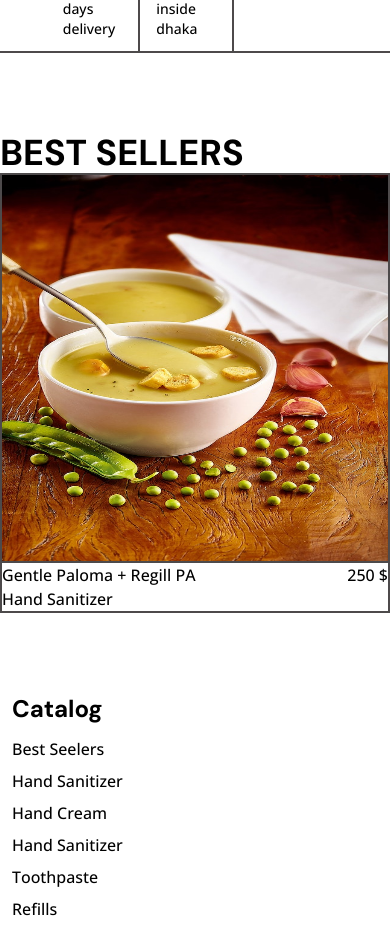
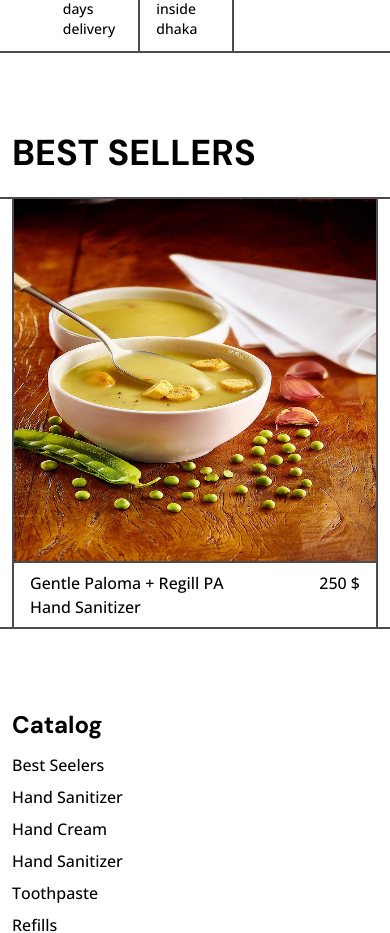
Before and after one commit to rejoan121615/NILEN-fullStack-e-commerce, a React (Vite) app in the folder front-end/: page / in a window 390 px wide. Shown: the part 943-1876 px from the top of the page. Built offline with nearby package versions, Linux system fonts and the light colour scheme.

Commit message:
best seller slider complte

```diff
--- a/front-end/src/Components/Elements/BestSellers/BestSellers.jsx
+++ b/front-end/src/Components/Elements/BestSellers/BestSellers.jsx
@@ -53,18 +53,18 @@ const BestSellers = () => {
         },
     ];
     return (
-        <div className=" border-y">
-            <div className=" xl:grid xl:grid-cols-12 ">
-                <div className=" border-x xl:col-span-10 xl:col-start-2  ">
+        <div className="">
+            <div className=" xl:grid xl:grid-cols-cus-12 2xl:grid-cols-12 ">
+                <div className=" border-x-[1px] xl:col-span-10 xl:col-start-2  ">
                     <Swiper
                         spaceBetween={0}
                         slidesPerView={3}
-                        breakpoints={{ 320: { slidesPerView: 1 } }}
+                        breakpoints={{ 320: { slidesPerView: 1 }, 640: { slidesPerView: 2}, 1024: {slidesPerView: 3} }}
                     >
                         {productData.map((item, index) => {
                             return (
                                 <SwiperSlide className=" ">
-                                    <Product key={index} {...item} />
+                                    <Product className=" border-x-[1px] " key={index} {...item} />
                                 </SwiperSlide>
                             );
                         })}
--- a/front-end/src/Components/Elements/Product/Product.jsx
+++ b/front-end/src/Components/Elements/Product/Product.jsx
@@ -4,7 +4,7 @@ const Product = ({ title, price, img, type, className }) => {
     return (
         <div className={className}>
             <img className=" aspect-square" src={img} alt="Product image" />
-            <div className=" flex items-start justify-between border-t xl:py-3 xl:px-5  ">
+            <div className=" flex items-start justify-between border-t px-4 py-2 sm:py-3 xl:py-3 xl:px-5  ">
                 <div>
                     <p>{title}</p>
                     <p>{type}</p>
--- a/front-end/src/Components/HOC/withSectionWrap.jsx
+++ b/front-end/src/Components/HOC/withSectionWrap.jsx
@@ -10,9 +10,9 @@ const withSectionWrap = (WrappedComponent, props) => {
         render() {
             return (
                 <section className=" mt-20 lg:mt-32 ">
-                    <div className=" max-w-max-boundry mx-auto ">
+                    <div className=" max-w-max-boundry mx-auto">
                         {/* title  */}
-                        <div className=" mx-auto sm:px-0 ">
+                        <div className=" px-3 mx-auto mb-6 sm:mb-8 ">
                             <div className=" w-full flex items-center justify-between xl:grid lg:grid-cols-12 ">
                                 <SectionTitle className=" lg:col-start-2 lg:col-span-7 ">
                                     {props.title}
@@ -31,7 +31,9 @@ const withSectionWrap = (WrappedComponent, props) => {
                             </div>
                         </div>
                         {/* slider  */}
-                        <WrappedComponent {...props} />
+                        <div className=" px-3 border-y xl:px-0 ">
+                            <WrappedComponent {...props} />
+                        </div>
                     </div>
                 </section>
             );
--- a/front-end/tailwind.config.cjs
+++ b/front-end/tailwind.config.cjs
@@ -25,6 +25,9 @@ module.exports = {
             maxWidth: {
                 "max-boundry": "2000px",
             },
+            gridTemplateColumns: {
+                "cus-12": "0.5fr repeat(10, 1fr) 0.5fr",
+            },
         },
     },
 };
```
